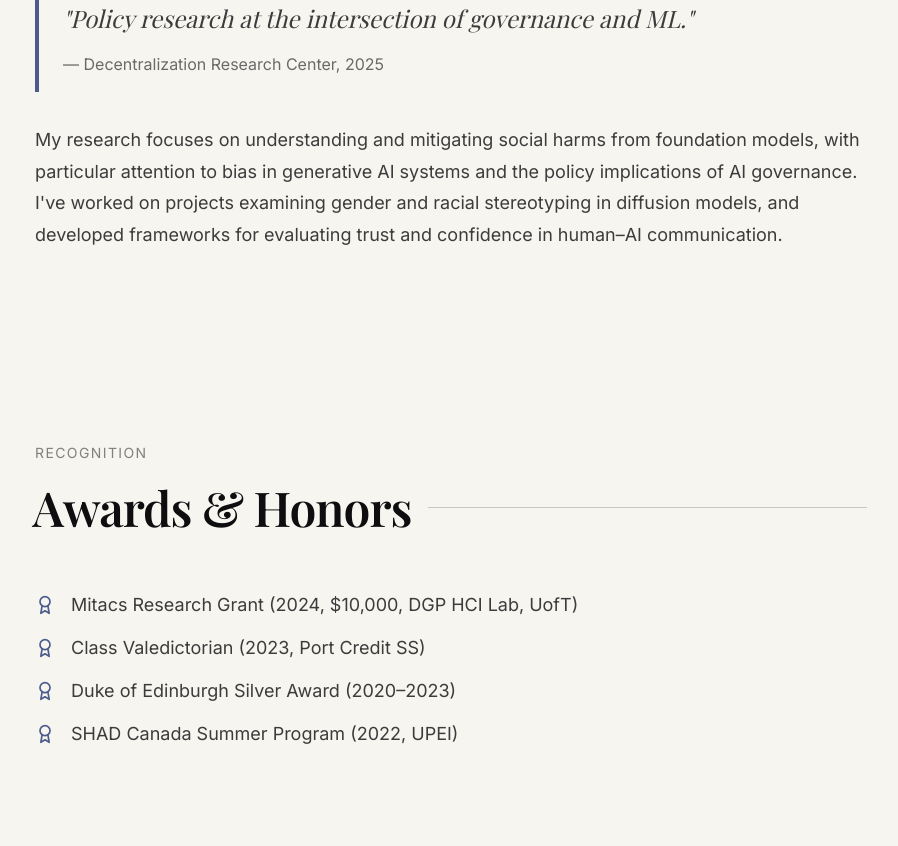
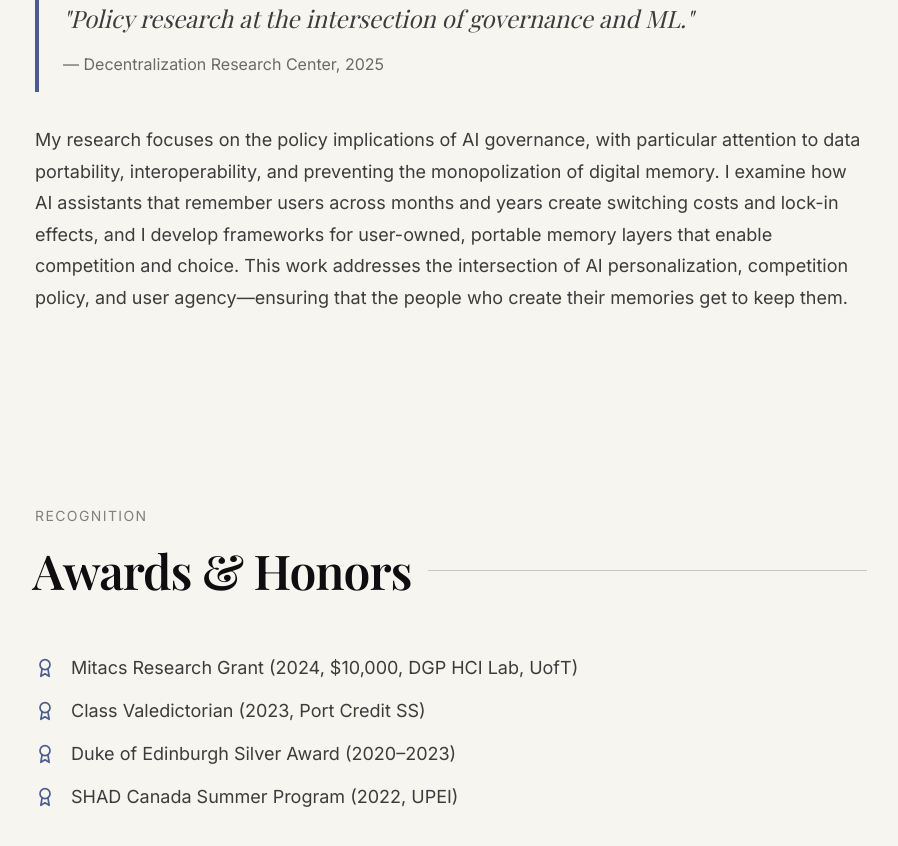
Before and after one commit to Shaandjain/shaan-personal-site, a React (Vite) app: page / in a window 1280 px wide. Shown: the part 3880-4726 px from the top of the page, without its empty margins (189-1087 px from the left). Built offline with nearby package versions, Linux system fonts and the light colour scheme.

Commit message:
Update research statement to align with AI memory and portability article

```diff
--- a/src/App.tsx
+++ b/src/App.tsx
@@ -147,11 +147,13 @@ function App() {
             </div>
             <div className="prose dark:prose-invert max-w-none">
               <p className="text-fluid-base text-ink/80 dark:text-ivory/80 font-sans leading-relaxed">
-                My research focuses on understanding and mitigating social harms from
-                foundation models, with particular attention to bias in generative AI systems
-                and the policy implications of AI governance. I've worked on projects
-                examining gender and racial stereotyping in diffusion models, and developed
-                frameworks for evaluating trust and confidence in human–AI communication.
+                My research focuses on the policy implications of AI governance, with particular
+                attention to data portability, interoperability, and preventing the monopolization
+                of digital memory. I examine how AI assistants that remember users across months
+                and years create switching costs and lock-in effects, and I develop frameworks for
+                user-owned, portable memory layers that enable competition and choice. This work
+                addresses the intersection of AI personalization, competition policy, and user
+                agency—ensuring that the people who create their memories get to keep them.
               </p>
             </div>
           </div>
```
